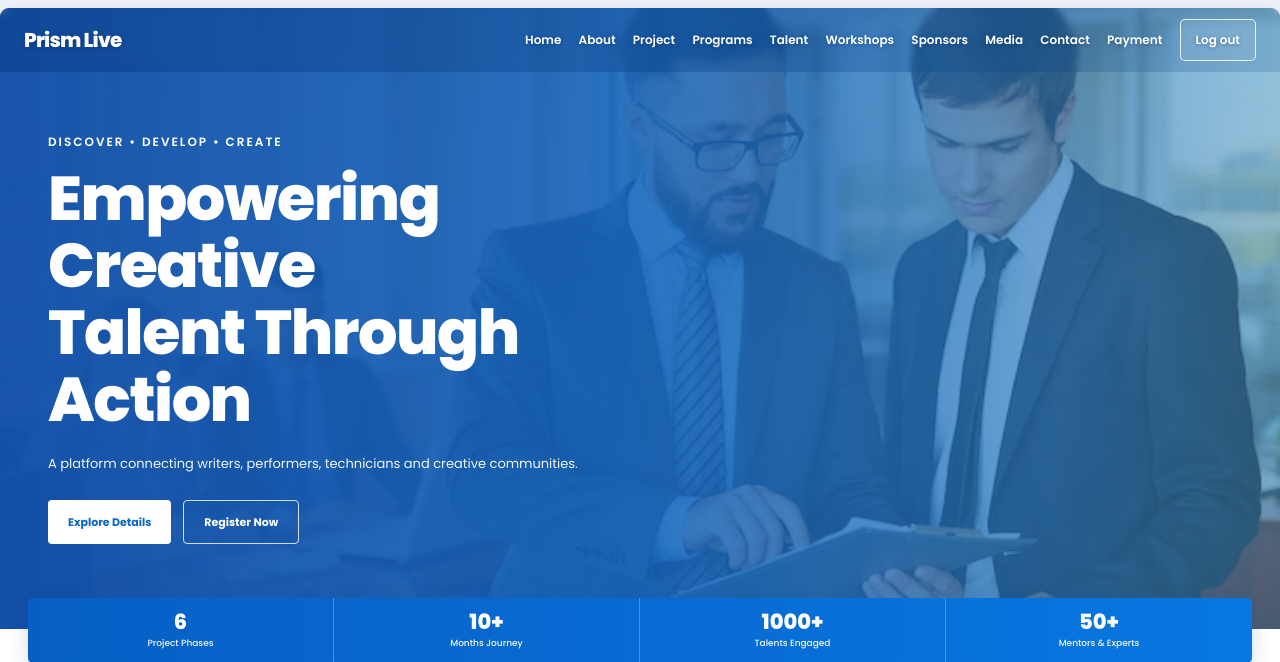
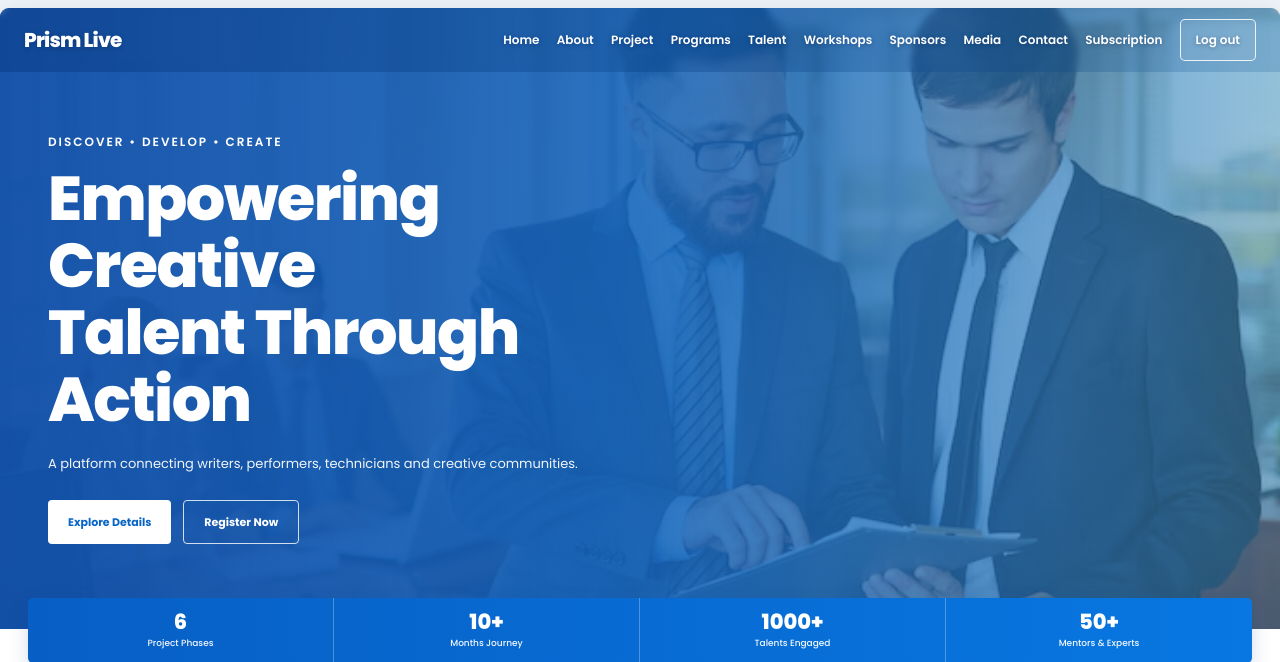
Before and after one commit to nirmalkb449-ctrl/prismlive.com, a Flask app: page /home in a window 1280 px wide. Shown: the top 662 px of the page. Run offline with Flask 3, Linux system fonts and the light colour scheme; the visitor is signed in with stand-in values (Sample User, id 1); data comes from the database, SQL or seed files in the repository.

Commit message:
Update home page

```diff
--- a/templates/prismlive_home_page.html
+++ b/templates/prismlive_home_page.html
@@ -689,7 +689,7 @@
             <a href="prismlive_sponsors_page.html">Sponsors</a>
             <a href="{{ url_for('media') }}">Media</a>
             <a href="{{ url_for('contact') }}">Contact</a>
-            {% if logged_in %}<a href="{{ url_for('payment') }}">Payment</a>{% endif %}
+            {% if logged_in %}<a href="{{ url_for('payment') }}">Subscription</a>{% endif %}
 
             {% if logged_in %}
             <a href="{{ url_for('logout') }}" onclick="event.preventDefault(); document.getElementById('nav-logout-form').submit();" class="nav-button">Log out</a>
```
